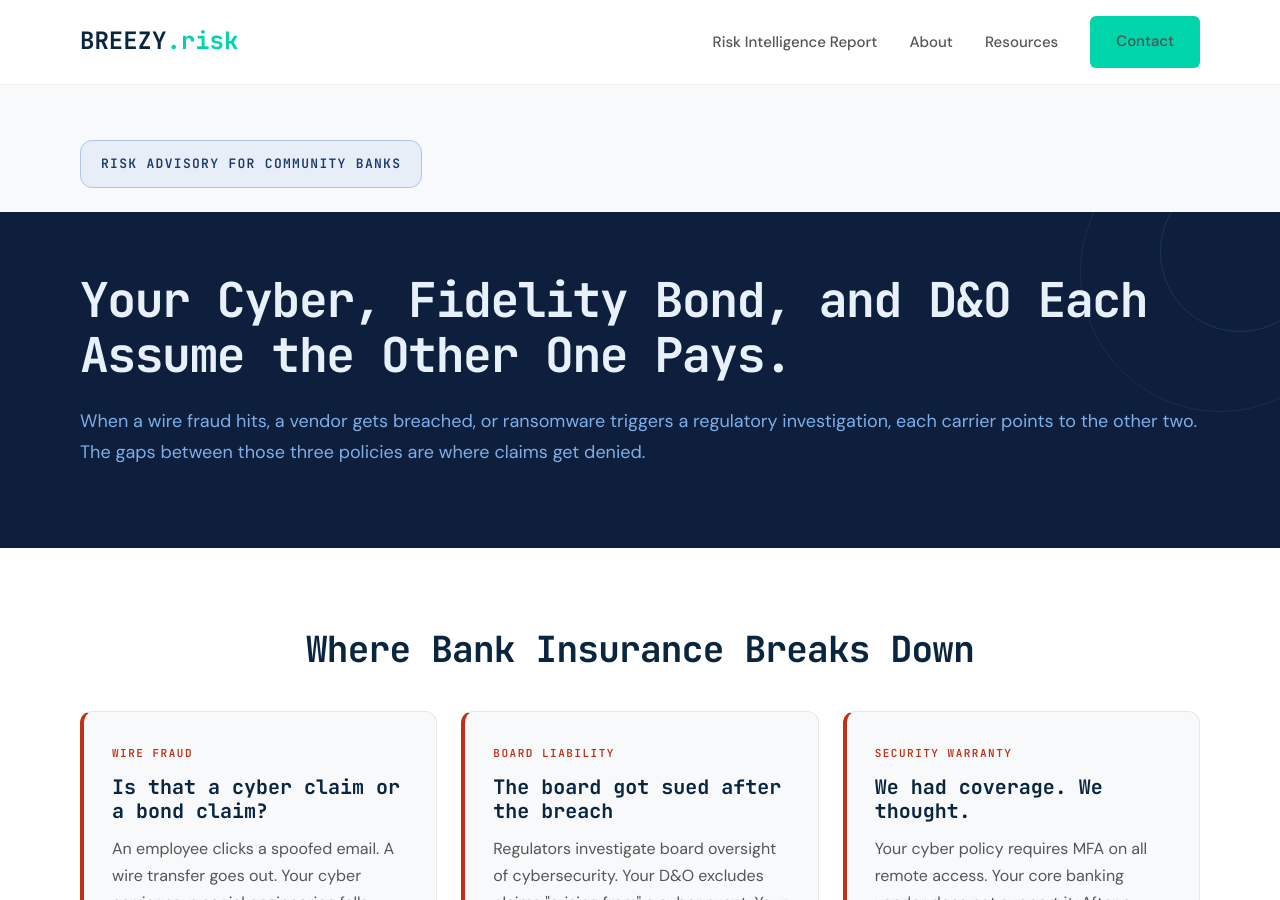
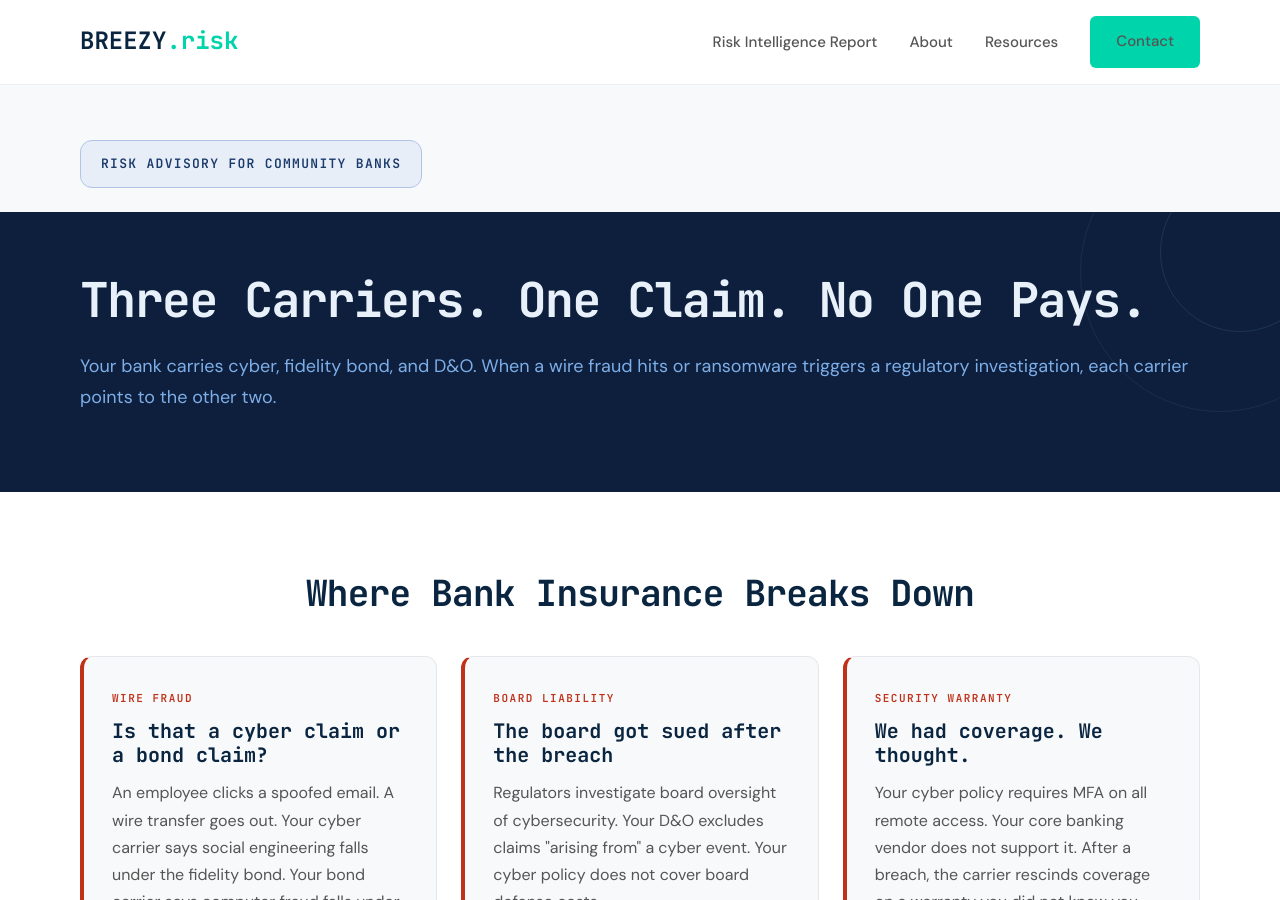
Before and after one commit to joeproe1/breezyins.com, a Jekyll site: the page built from community-bank-insurance.html, in a window 1280 px wide and 900 px high. Built offline with Jekyll 4.4.1, drawn with Linux system fonts in a browser that asks for light colours.

Commit message:
Sharpen community bank hero: punchier H1 and tighter subheadline
H1 from 13 words to 7: "Three Carriers. One Claim. No One Pays."
Subheadline names the three policies and explains the finger-pointing
without repeating the H1's punchline.

Co-Authored-By: Claude Opus 4.6 <noreply@anthropic.com>

```diff
--- a/community-bank-insurance.html
+++ b/community-bank-insurance.html
@@ -41,13 +41,13 @@ permalink: /community-bank-insurance/
   <div class="container">
 
     <h1 class="bank-hero__headline">
-      Your Cyber, Fidelity Bond, and D&amp;O Each Assume the Other One Pays.
+      Three Carriers. One Claim. No One Pays.
     </h1>
 
     <p class="bank-hero__body">
-      When a wire fraud hits, a vendor gets breached, or ransomware triggers
-      a regulatory investigation, each carrier points to the other two.
-      The gaps between those three policies are where claims get denied.
+      Your bank carries cyber, fidelity bond, and D&amp;O. When a wire fraud
+      hits or ransomware triggers a regulatory investigation, each carrier
+      points to the other two.
     </p>
 
   </div>
```
